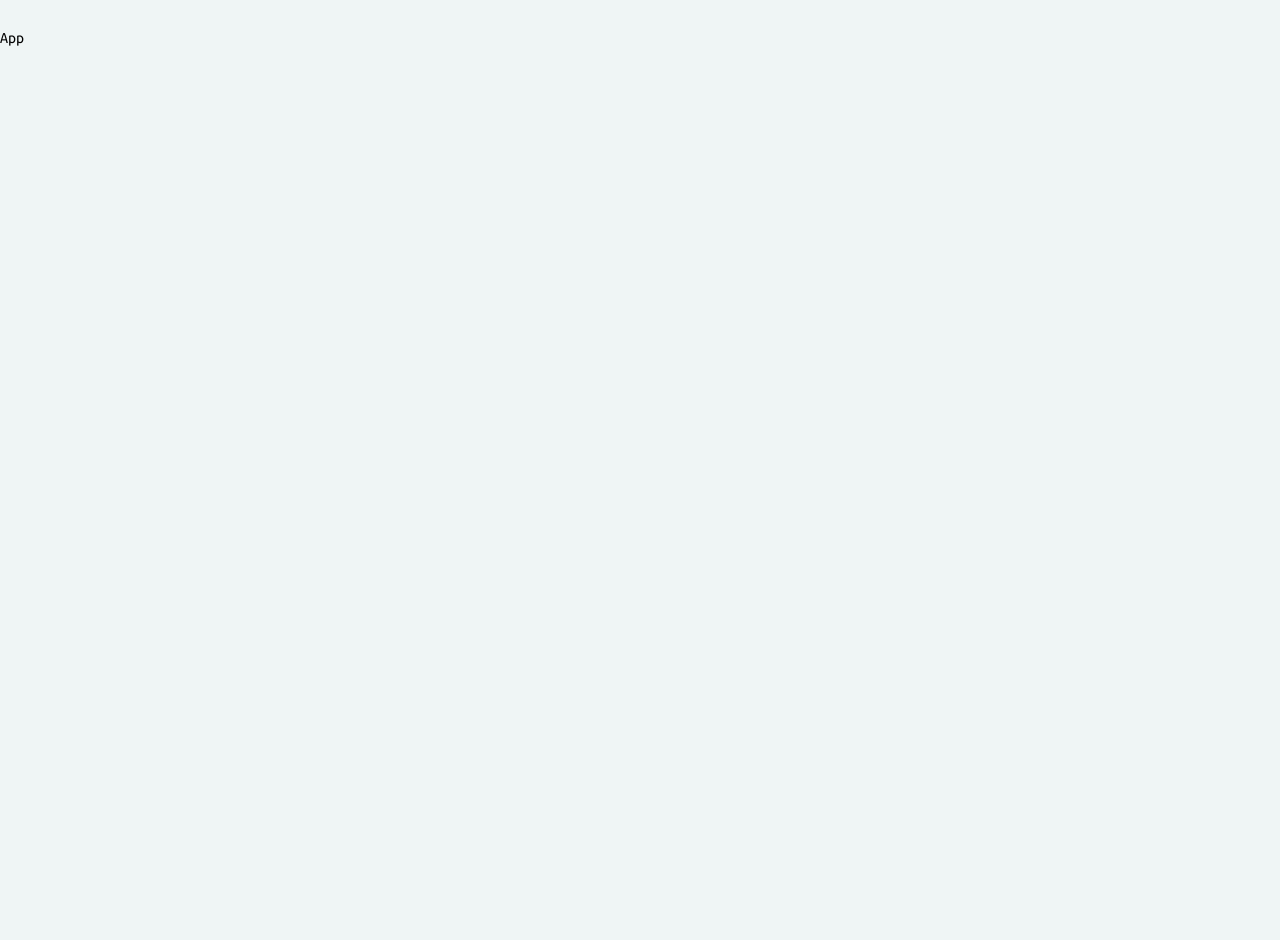
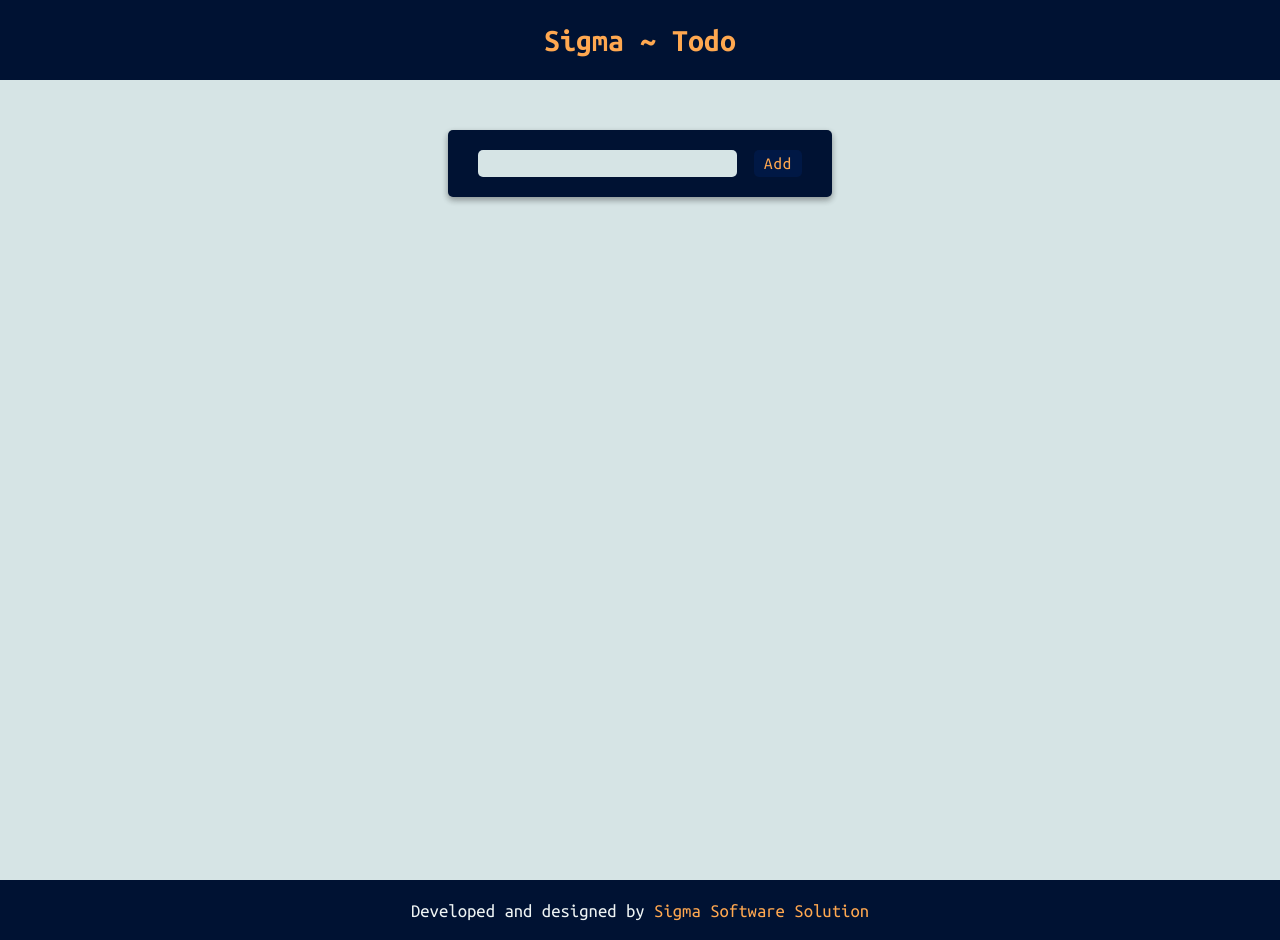
Before and after one commit to gdevakrishnan/reactpractice, a React (Create React App) app in the folder myapp/: page / in a window 1280 px wide. Before the commit the page ends 800 px from the top, so only its background shows below. Built offline with nearby package versions, Linux system fonts and the light colour scheme.

Commit message:
Todo App 1 was  completed

```diff
--- /dev/null
+++ b/myapp/src/App.js
@@ -0,0 +1,76 @@
+import React, { useState } from 'react'
+
+function App() {
+  const [Atodo, setAtodo] = useState("")
+  const [Todo, setTodo] = useState([])
+  const [Id, setId] = useState(0)
+
+  const handleSubmit = (e) => {
+    e.preventDefault()
+    if (Atodo.trim() === "") {
+      alert("Enter a valid Todo");
+    } else {
+      setTodo([...Todo, { todo: Atodo, id: Id, status: false }]);
+      setAtodo("");
+      setId(Id + 1)
+    }
+  }
+
+  const handleDelete = (id) => {
+    const filteredData = Todo.filter((atodo) => id !== atodo.id)
+    setTodo([...filteredData])
+  }
+
+  const handleEdit = (Id) => {
+    const editableTodo = Todo.filter((atodo) => atodo.id === Id)
+    setAtodo(editableTodo[0].todo);
+    handleDelete(Id);
+  }
+
+  const handleStatus = (Id) => {
+    setTodo(
+      Todo.map((atodo) => {
+        if (atodo.id !== Id) {
+          return atodo;
+        } else {
+          return { ...atodo, status: !(atodo.status) }
+        }
+      })
+    )
+  }
+
+  const Template = Todo.map((atodo, index) => {
+    return (
+      <ul key={index} className="atodo" >
+        <li className='todo' style={{ textDecoration: atodo.status ? "line-through" : "none" }}>{atodo.todo}</li>
+        <div className='btns'>
+          <button className='btn delete_btn' onClick={() => handleDelete(atodo.id)}>Delete</button>
+          <button className='btn edit_btn' onClick={() => handleEdit(atodo.id)}>Edit</button>
+          <button className={atodo.status ? "btn completed_btn": "btn incomplete_btn"} onClick={() => handleStatus(atodo.id)}>{atodo.status ? "completed" : "incomplete"}</button>
+        </div>
+      </ul>)
+  })
+
+  return (
+    <>
+      <form>
+        <input
+          type='text'
+          value={Atodo}
+          onChange={(e) => setAtodo(e.target.value)}
+        />
+        <input
+          type='submit'
+          value={"Add"}
+          onClick={(e) => handleSubmit(e)}
+        />
+      </form>
+
+      <div className='todo_container'>
+        {Template}
+      </div>
+    </>
+  )
+}
+
+export default App
--- a/myapp/src/assets/index.css
+++ b/myapp/src/assets/index.css
@@ -9,8 +9,9 @@
     --red_btn: #cc2936;
     --green_btn: #388697;
     --submit_btn: #9E0059;
-    --incomplete_btn: #F2A65A;
+    --incomplete_btn: #ffa850;
     --complete_btn: #772F1A;
+    --footer: #272727;
 }
 
 * {
@@ -18,12 +19,154 @@
     padding: 0;
     box-sizing: border-box;
     font-family: 'Ubuntu Mono', monospace;
+    list-style-type: none;
 }
 
 body {
     width: 100vw;
     height: 100vh;
-    background-color: var(--bg);
+    background-color: var(--sub2);
     overflow-x: hidden;
     padding: 30px 0px;
 }
+
+header {
+    width: 100%;
+    height: 80px;
+    display: flex;
+    justify-content: center;
+    align-items: center;
+    background-color: var(--main);
+    position: fixed;
+    top: 0%;
+}
+
+header .logo {
+    color: var(--incomplete_btn);
+}
+
+footer {
+    width: 100%;
+    height: 60px;
+    display: flex;
+    justify-content: center;
+    align-items: center;
+    background-color: var(--main);
+    margin-top: 50px;
+}
+
+footer .credits {
+    color: var(--bg);
+    font-weight: lighter;
+}
+
+footer .credits .company {
+    color: var(--incomplete_btn);
+}
+
+.app {
+    width: 100%;
+    min-height: 100vh;
+    display: flex;
+    flex-direction: column;
+    padding-top: 100px;
+    align-items: center;
+}
+
+.app form {
+    width: 30%;
+    background-color: var(--main);
+    padding: 20px 30px;
+    display: flex;
+    justify-content: space-between  ;
+    border-radius: 5px;
+    margin-bottom: 20px;
+    box-shadow: rgba(0, 0, 0, 0.16) 0px 3px 6px, rgba(0, 0, 0, 0.23) 0px 3px 6px;
+}
+
+.app form input[type="text"] {
+    width: 80%;
+    background-color: var(--sub2);
+    color: var(--sub1);
+}
+
+.app form input[type="text"], .app form input[type="submit"] {
+    border: none;
+    outline: none;
+    padding: 5px 10px;
+    border-radius: 5px;
+}
+
+.app form input[type="submit"] {
+    background-color: var(--sub1);
+    color: var(--incomplete_btn);
+    font-size: 17px;
+    letter-spacing: 0.8px;
+}
+
+.app .todo_container {
+    width: 30%;
+    display: flex;
+    flex-direction: column;
+    gap: 18px;
+}
+
+.app .todo_container .atodo {
+    width: 100%;
+    display: flex;
+    align-items: center;
+    padding: 8px 12px;
+    background-color: var(--sub1);
+    justify-content: space-between;
+    border-radius: 4px;
+    gap: 10px;
+    box-shadow: rgba(0, 0, 0, 0.16) 0px 3px 6px, rgba(0, 0, 0, 0.23) 0px 3px 6px;
+}
+
+.app .todo_container .atodo .todo {
+    max-width: 60%;
+    height: auto;
+    color: var(--incomplete_btn);
+}
+
+.app .todo_container .atodo .btns {
+    display: flex;
+    gap: 5px;
+}
+
+.app .todo_container .atodo .btns .btn {
+    border: none;
+    outline: none;
+    padding: 4px 12px;
+    border-radius: 2px;
+    color: var(--sub2);
+    text-transform: capitalize;
+}
+
+.app .todo_container .atodo .btns .delete_btn {
+    background-color: var(--red_btn);
+}
+
+.app .todo_container .atodo .btns .edit_btn {
+    background-color: var(--green_btn);
+}
+
+.app .todo_container .atodo .btns .completed_btn {
+    background-color: var(--complete_btn);
+}
+
+.app .todo_container .atodo .btns .incomplete_btn {
+    background-color: var(--incomplete_btn);
+}
+
+@media screen and (max-width: 800px) {
+    .app form, .app .todo_container {
+        width: 85%;
+    }
+
+    footer .credits .company {
+        display: block;
+        text-align: center;
+        margin-top: 5px;
+    }
+}
--- a/myapp/src/components/App.js
+++ /dev/null
@@ -1,9 +0,0 @@
-import React from 'react'
-
-function App() {
-  return (
-    <div>App</div>
-  )
-}
-
-export default App
--- a/myapp/src/index.js
+++ b/myapp/src/index.js
@@ -1,11 +1,19 @@
 import React, { StrictMode } from 'react';
 import ReactDOM from 'react-dom/client';
-import App from "./components/App"
 import './assets/index.css'
+import App from './App';
 
 const root = ReactDOM.createRoot(document.getElementById('root'));
 root.render(
   <StrictMode>
-    <App />
+    <header>
+      <h1 className='logo'>Sigma ~ Todo</h1>
+    </header>
+    <section className='app'>
+      <App />
+    </section>
+    <footer>
+      <h3 className='credits'>Developed and designed by <span className='company'>Sigma Software Solution</span></h3>
+    </footer>
   </StrictMode>
 );
```
Also changed, not shown: 1 other file (tests, documents, lock files or other folders).
